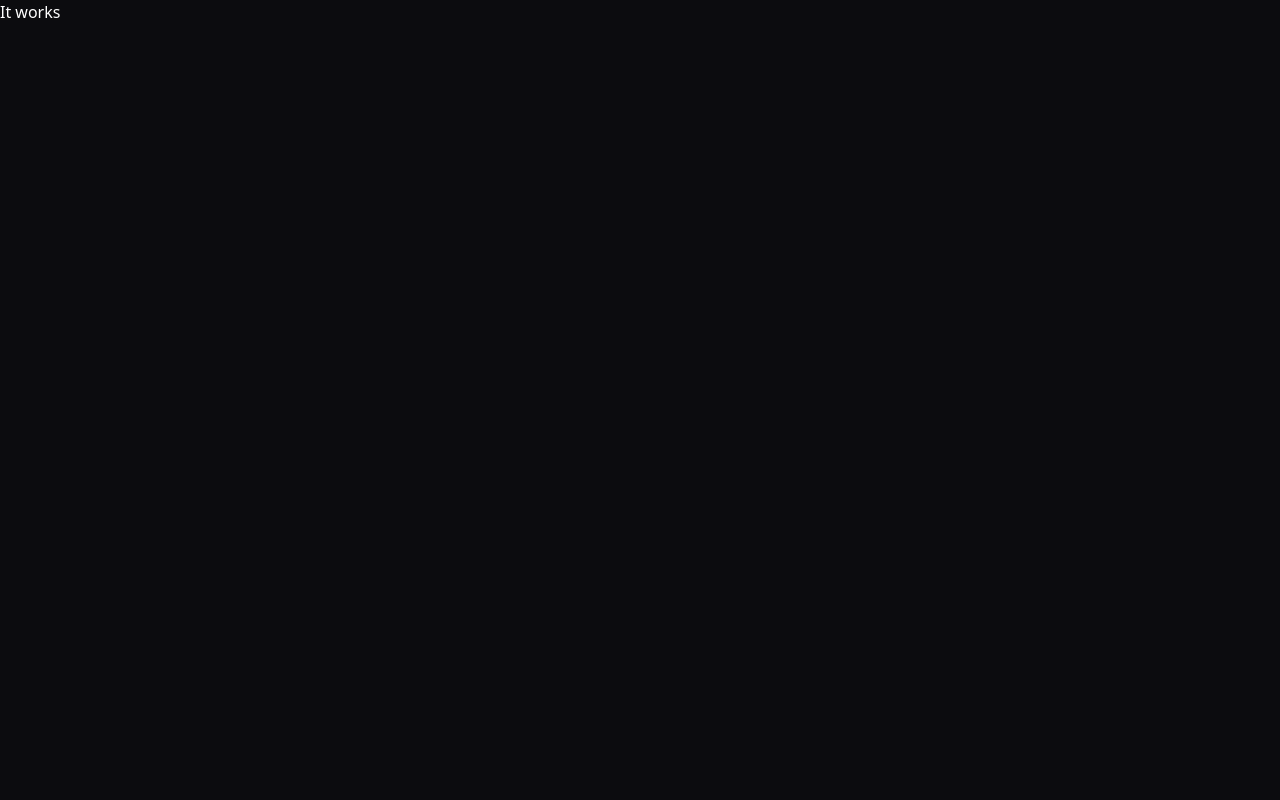
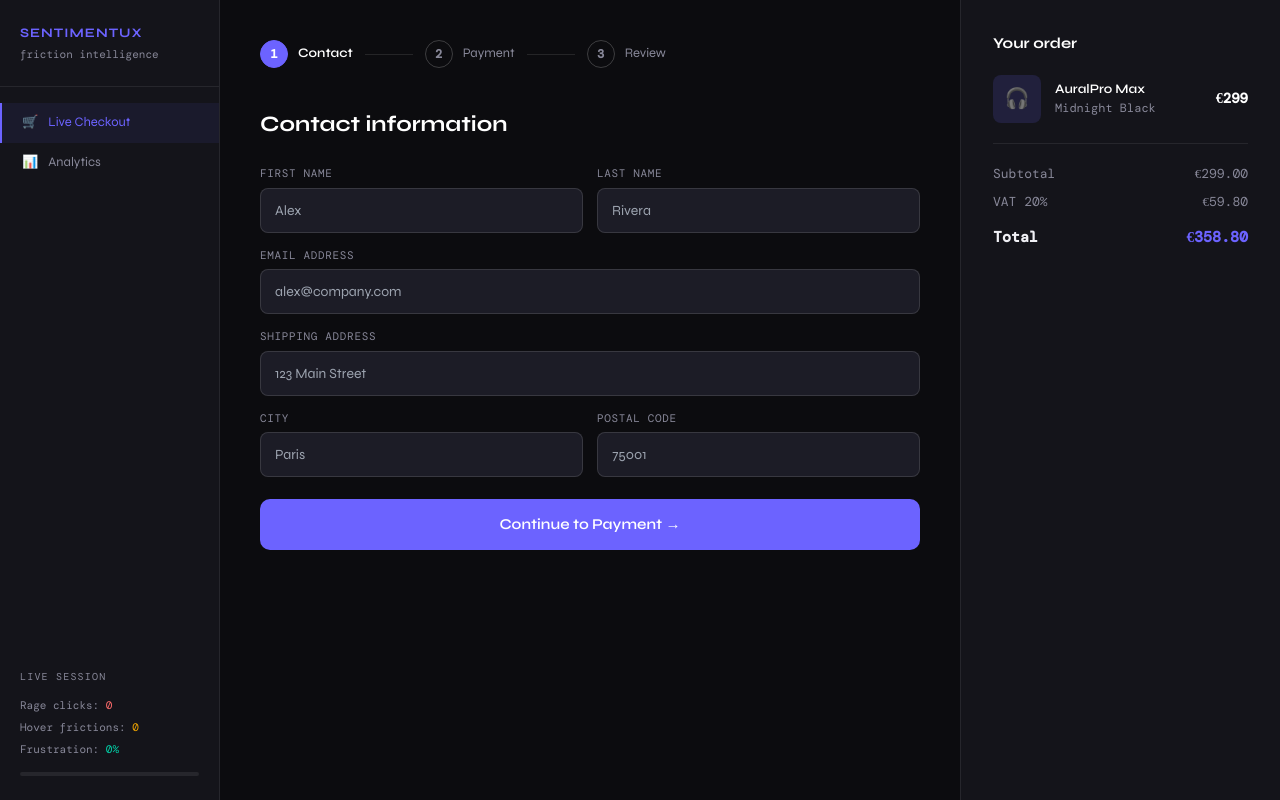
Before and after one commit to IslemFou/ux-sentiment-engine, a React (Vite) app in the folder ux-sentiment-engine/: page / in a window 1280 px wide. Built offline with nearby package versions, Linux system fonts and the light colour scheme.

Commit message:
adding component CheckoutView  updating app.jsx

```diff
--- a/ux-sentiment-engine/src/App.jsx
+++ b/ux-sentiment-engine/src/App.jsx
@@ -1,7 +1,18 @@
+import { useFrictionStore } from './store/frictionStore'
+import Sidebar from './components/Sidebar'
+import CheckoutView from './components/CheckoutView'
+import AnalyticsView from './components/AnalyticsView'
+
 export default function App() {
+  const { currentView } = useFrictionStore()
+
   return (
-    <div className="min-h-screen bg-[#0c0c0f] text-white">
-      <p>It works</p>
+    <div style={{ display: 'flex', minHeight: '100vh', background: '#0c0c0f', color: 'white', fontFamily: 'Syne, sans-serif' }}>
+      <Sidebar />
+      <main style={{ flex: 1, overflowY: 'auto' }}>
+        {currentView === 'checkout' && <CheckoutView />}
+        {currentView === 'analytics' && <AnalyticsView />}
+      </main>
     </div>
   )
 }
--- /dev/null
+++ b/ux-sentiment-engine/src/components/AnalyticsView.jsx
@@ -0,0 +1,44 @@
+export default function AnalyticsView() {
+    return (
+        <div style={{ padding: 40 }}>
+
+            {/* Header */}
+            <div style={{ marginBottom: 32 }}>
+                <h1 style={{ fontSize: 24, fontWeight: 700, marginBottom: 6 }}>Analytics Dashboard</h1>
+                <p style={{ fontSize: 13, fontFamily: 'DM Mono', color: '#888899' }}>
+                    Charts and AI insights coming in later milestones
+                </p>
+            </div>
+
+            {/* Placeholder cards */}
+            <div style={{ display: 'grid', gridTemplateColumns: 'repeat(3, 1fr)', gap: 16 }}>
+                {['Rage Clicks', 'Hover Frictions', 'Frustration Score'].map(label => (
+                    <div key={label} style={{
+                        background: '#14141a',
+                        border: '1px solid rgba(255,255,255,0.08)',
+                        borderRadius: 12, padding: 24,
+                    }}>
+                        <div style={{ fontSize: 11, fontFamily: 'DM Mono', textTransform: 'uppercase', letterSpacing: '0.08em', color: '#888899', marginBottom: 10 }}>
+                            {label}
+                        </div>
+                        <div style={{ fontSize: 32, fontWeight: 700, color: '#6c63ff' }}>—</div>
+                    </div>
+                ))}
+            </div>
+
+            {/* Placeholder chart area */}
+            <div style={{
+                marginTop: 24, background: '#14141a',
+                border: '1px dashed rgba(255,255,255,0.08)',
+                borderRadius: 12, padding: 40,
+                display: 'flex', alignItems: 'center', justifyContent: 'center',
+            }}>
+                <div style={{ textAlign: 'center', color: '#888899' }}>
+                    <div style={{ fontSize: 32, marginBottom: 12 }}>📊</div>
+                    <div style={{ fontSize: 13, fontFamily: 'DM Mono' }}>Heatmap and charts render here — Milestone 10</div>
+                </div>
+            </div>
+
+        </div>
+    )
+}
--- a/ux-sentiment-engine/src/components/CheckoutView.jsx
+++ b/ux-sentiment-engine/src/components/CheckoutView.jsx
@@ -4,6 +4,8 @@ import StepIndicator from './checkout/StepIndicator'
 import StepContact from './checkout/StepContact'
 import StepPayment from './checkout/StepPayment'
 import StepReview from './checkout/StepReview'
+//Injecting SmartHelpAlert to display this helper alert whenever the engine senses the user's frustration crosses a threshold (let's say a frustrationScore of 40 or higher).
+import SmartHelpAlert from './checkout/SmartHelpAlert'
 
 export default function CheckoutView() {
     const containerRef = useRef(null)
@@ -28,7 +30,6 @@ export default function CheckoutView() {
 
         // Capture user events inside the target DOM workspace
         container.addEventListener('click', handleInteraction)
-
         return () => {
             // Always clean up event listeners to prevent performance memory leaks
             container.removeEventListener('click', handleInteraction)
@@ -49,6 +50,8 @@ export default function CheckoutView() {
                 )}
 
                 <StepIndicator currentStep={currentStep} />
+                {/* 2. Inline Intervention: Appears directly inside the form workflow if they are struggling */}
+                {frustrationScore >= 40 && <SmartHelpAlert />}
                 {currentStep === 1 && <StepContact onNext={() => setStep(2)} />}
                 {currentStep === 2 && <StepPayment onNext={() => setStep(3)} onBack={() => setStep(1)} />}
                 {currentStep === 3 && <StepReview onBack={() => setStep(2)} />}
--- /dev/null
+++ b/ux-sentiment-engine/src/components/Sidebar.jsx
@@ -0,0 +1,85 @@
+import { useFrictionStore } from '../store/frictionStore'
+
+const navItems = [
+    {
+        id: 'checkout', label: 'Live Checkout', icon: '🛒'
+    },
+    {
+        id: 'analytics', label: 'Analytics', icon: '📊'
+    }
+]
+
+export default function Sidebar() {
+    const { currentView, setView, frustrationScore, interactions } = useFrictionStore()
+
+    const rageClicks = interactions.filter(i => i.type === 'rage').length
+    const hoverFrictions = interactions.filter(i => i.type === 'hover').length
+
+    return (
+        <aside style={{
+            width: 220, background: '#14141a',
+            borderRight: '1px solid rgba(255,255,255,0.08)',
+            height: '100vh', position: 'sticky', top: 0,
+            display: 'flex', flexDirection: 'column', padding: '24px 0',
+        }}>
+
+            {/* Logo */}
+            <div style={{ padding: '0 20px 24px', borderBottom: '1px solid rgba(255,255,255,0.08)', marginBottom: 16 }}>
+                <div style={{ fontSize: 13, fontWeight: 700, letterSpacing: '0.08em', textTransform: 'uppercase', color: '#6c63ff' }}>
+                    SentimentUX
+                </div>
+                <div style={{ fontSize: 11, color: '#888899', fontFamily: 'DM Mono', marginTop: 2 }}>
+                    friction intelligence
+                </div>
+            </div>
+
+            {/* Nav items */}
+            {navItems.map(item => {
+                const isActive = currentView === item.id
+                return (
+                    <div
+                        key={item.id}
+                        onClick={() => setView(item.id)}
+                        style={{
+                            display: 'flex', alignItems: 'center', gap: 10,
+                            padding: '10px 20px', fontSize: 13, cursor: 'pointer',
+                            color: isActive ? '#6c63ff' : '#888899',
+                            borderLeft: `2px solid ${isActive ? '#6c63ff' : 'transparent'}`,
+                            background: isActive ? 'rgba(108,99,255,0.08)' : 'transparent',
+                            transition: 'all 0.15s',
+                        }}
+                    >
+                        <span>{item.icon}</span>
+                        <span>{item.label}</span>
+                    </div>
+                )
+            })}
+
+            {/* Live stats */}
+            <div style={{ padding: '24px 20px 0', marginTop: 'auto' }}>
+                <div style={{
+                    fontSize: 10, letterSpacing: '0.12em', textTransform: 'uppercase',
+                    color: '#888899', fontFamily: 'DM Mono', marginBottom: 10,
+                }}>
+                    Live session
+                </div>
+                <div style={{ fontSize: 11, fontFamily: 'DM Mono', color: '#888899', lineHeight: 2 }}>
+                    Rage clicks: <span style={{ color: '#ff6b6b' }}>{rageClicks}</span><br />
+                    Hover frictions: <span style={{ color: '#f0a500' }}>{hoverFrictions}</span><br />
+                    Frustration: <span style={{ color: frustrationScore >= 40 ? '#ff6b6b' : '#00d4aa' }}>{frustrationScore}%</span>
+                </div>
+
+                {/* Frustration bar */}
+                <div style={{ marginTop: 12, height: 4, borderRadius: 2, background: 'rgba(255,255,255,0.08)' }}>
+                    <div style={{
+                        height: '100%', borderRadius: 2,
+                        width: `${frustrationScore}%`,
+                        background: frustrationScore >= 40 ? '#ff6b6b' : frustrationScore >= 20 ? '#f0a500' : '#00d4aa',
+                        transition: 'all 0.4s ease',
+                    }} />
+                </div>
+            </div>
+
+        </aside>
+    )
+}
--- a/ux-sentiment-engine/src/store/frictionStore.js
+++ b/ux-sentiment-engine/src/store/frictionStore.js
@@ -1,10 +1,12 @@
 import { create } from 'zustand';
 
 export const useFrictionStore = create((set, get) => ({
+    currentView: 'checkout',
     currentStep: 1,
     interactions: [],
     frustrationScore: 0, // 0 to 100
 
+    setView: (view) => set({ currentView: view }),
     setStep: (step) => set({ currentStep: step }),
 
     logInteraction: (event) => {
@@ -39,5 +41,6 @@ export const useFrictionStore = create((set, get) => ({
             interactions: newInteractions,
             frustrationScore: finalScore
         });
-    }
+    },
+    resetFrustration: () => set({ frustrationScore: 0 }),
 }))
```
